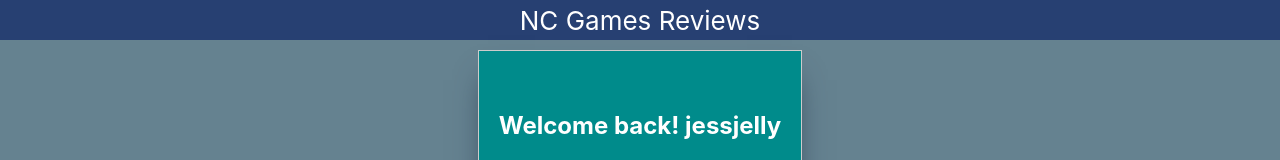
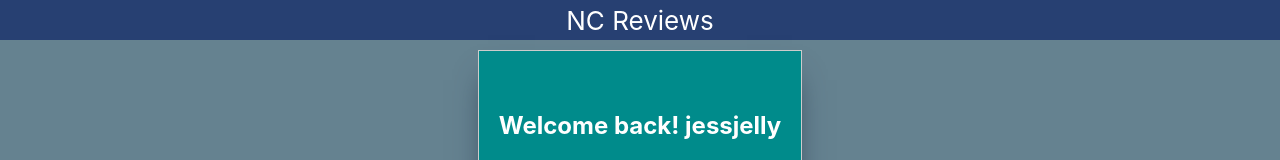
Before and after one commit to Iznara/nc-games-frontend, a React (Create React App) app: page / in a window 1280 px wide. Shown: the top 160 px of the page. Built offline with nearby package versions, Linux system fonts and the light colour scheme.

Commit message:
test deploy update

```diff
--- a/src/App.js
+++ b/src/App.js
@@ -17,7 +17,7 @@
     <div className="App">
       <UserContext.Provider value={{ user }}>
 
-        <header className="App-header"  >NC Games Reviews
+        <header className="App-header"  >NC Reviews
           <Nav /></header>
         <main className="App-main">
           <Routes>
```
Also changed, not shown: 1 other file (tests, documents, lock files or other folders).
